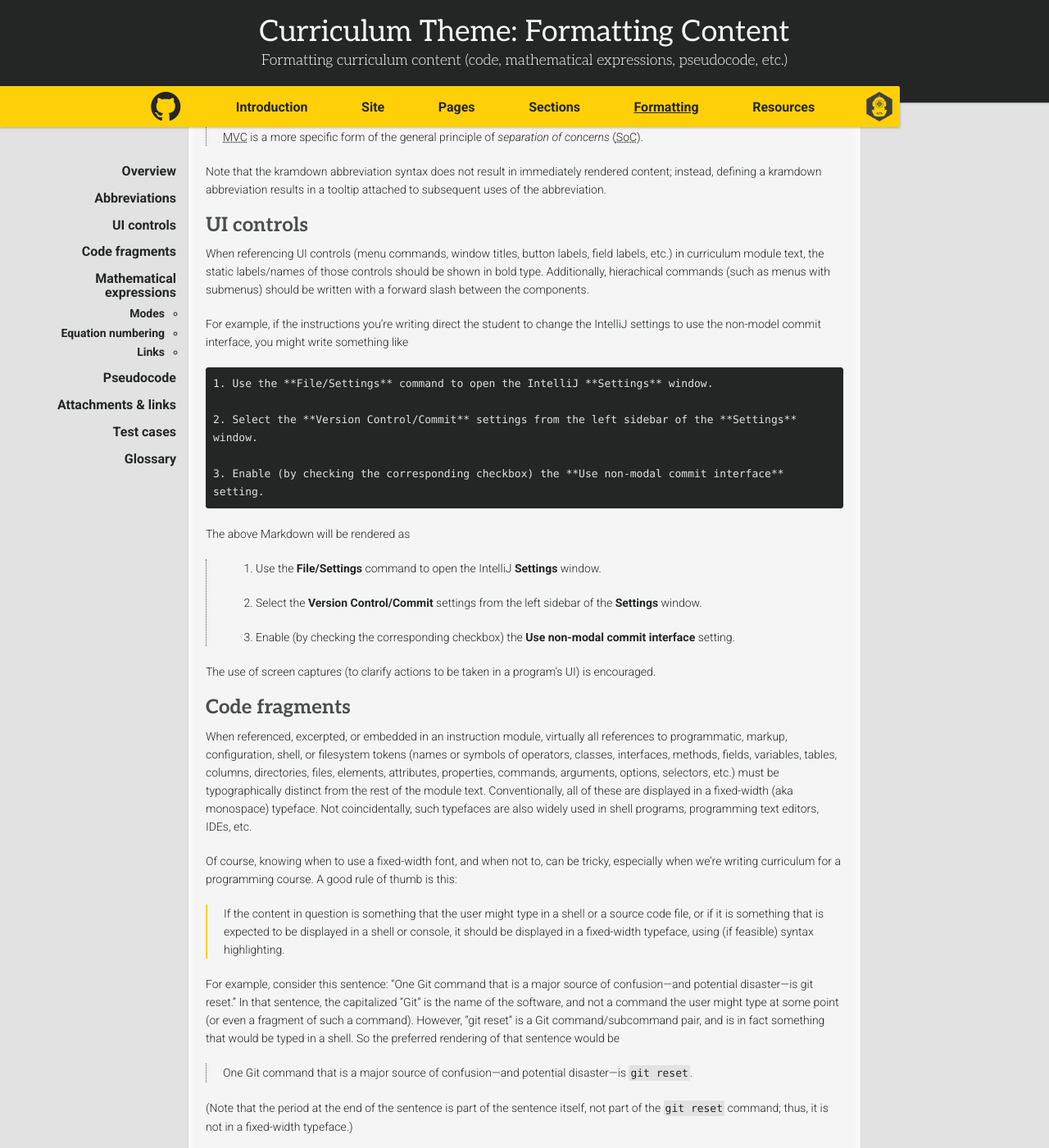
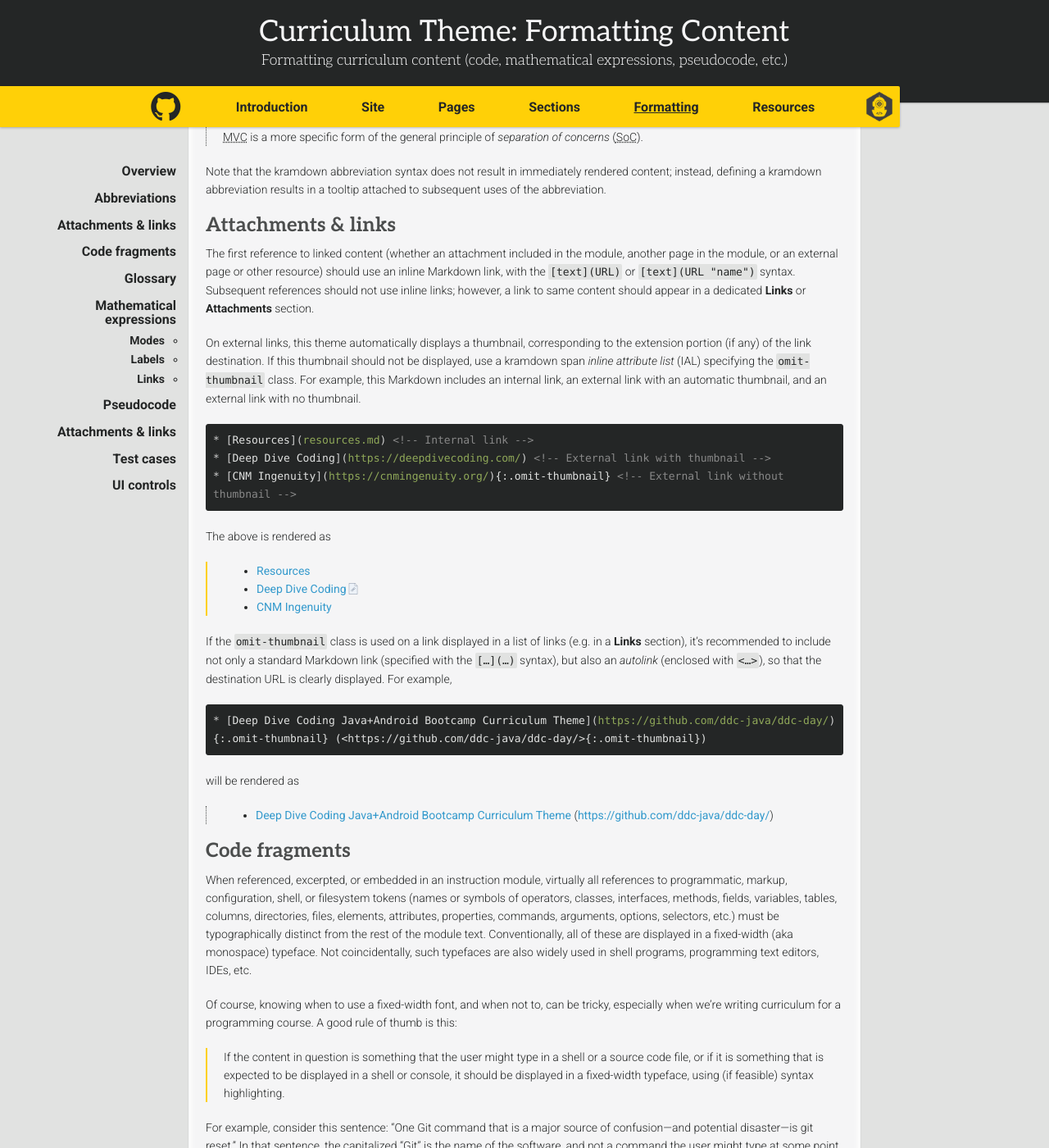
Before and after one commit to ddc-java/ddc-day, a Jekyll site: the page built from formatting.md, in a window 1280 px wide and 1400 px high, scrolled down 773 px. Shown: the whole window at 82% size. Built offline with Jekyll 4.4.1, drawn with Linux system fonts in a browser that asks for light colours; nearby versions of some CDN libraries; some web fonts are replaced; our own code applies the rules of GitHub Pages for plain Markdown files; formulas are drawn with MathJax 3; some of the changed text lies outside the part shown.

Commit message:
Rearrange formatting content

````diff
--- a/formatting.md
+++ b/formatting.md
@@ -40,30 +40,35 @@ The above will be rendered as
 
 Note that the kramdown abbreviation syntax does not result in immediately rendered content; instead, defining a kramdown abbreviation results in a tooltip attached to subsequent uses of the abbreviation.
 
-## UI controls
+## Attachments &amp; links
 
-When referencing UI controls (menu commands, window titles, button labels, field labels, etc.) in curriculum module text, the static labels/names of those controls should be shown in bold type. Additionally, hierachical commands (such as menus with submenus) should be written with a forward slash between the components.
+The first reference to linked content (whether an attachment included in the module, another page in the module, or an external page or other resource) should use an inline Markdown link, with the `[text](URL)` or `[text](URL "name")` syntax. Subsequent references should not use inline links; however, a link to same content should appear in a dedicated **Links** or **Attachments** section.
 
-For example, if the instructions you're writing direct the student to change the IntelliJ settings to use the non-model commit interface, you might write something like
+On external links, this theme automatically displays a thumbnail, corresponding to the extension portion (if any) of the link destination. If this thumbnail should not be displayed, use a kramdown span _inline attribute list_ (IAL) specifying the `omit-thumbnail` class. For example, this Markdown includes an internal link, an external link with an automatic thumbnail, and an external link with no thumbnail.
 
-```markup
-1. Use the **File/Settings** command to open the IntelliJ **Settings** window.
-
-2. Select the **Version Control/Commit** settings from the left sidebar of the **Settings** window.
-
-3. Enable (by checking the corresponding checkbox) the **Use non-modal commit interface** setting.
+```markdown
+* [Resources](resources.md) <!-- Internal link -->
+* [Deep Dive Coding](https://deepdivecoding.com/) <!-- External link with thumbnail -->
+* [CNM Ingenuity](https://cnmingenuity.org/){:.omit-thumbnail} <!-- External link without thumbnail -->
 ```
 
-The above Markdown will be rendered as
+The above is rendered as
 
-> 1. Use the **File/Settings** command to open the IntelliJ **Settings** window.
->
-> 2. Select the **Version Control/Commit** settings from the left sidebar of the **Settings** window.
->
-> 3. Enable (by checking the corresponding checkbox) the **Use non-modal commit interface** setting.
+> * [Resources](resources.md) <!-- Internal link -->
+> * [Deep Dive Coding](https://deepdivecoding.com/) <!-- External link with thumbnail -->
+> * [CNM Ingenuity](https://cnmingenuity.org/){:.omit-thumbnail} <!-- External link without thumbnail -->
+
+
+If the `omit-thumbnail` class is used on a link displayed in a list of links (e.g. in a **Links** section), it's recommended to include not only a standard Markdown link (specified with the `[…](…)` syntax), but also an _autolink_ (enclosed with `<…>`), so that the destination URL is clearly displayed. For example,
+
+```markdown
+* [Deep Dive Coding Java+Android Bootcamp Curriculum Theme](https://github.com/ddc-java/ddc-day/){:.omit-thumbnail} (<https://github.com/ddc-java/ddc-day/>{:.omit-thumbnail})
+```
+
+will be rendered as
+
+> * [Deep Dive Coding Java+Android Bootcamp Curriculum Theme](https://github.com/ddc-java/ddc-day/){:.omit-thumbnail} (<https://github.com/ddc-java/ddc-day/>{:.omit-thumbnail})
 {:.render-example}
-
-The use of screen captures (to clarify actions to be taken in a program's UI) is encouraged.
 
 ## Code fragments
 
@@ -122,6 +127,69 @@ This will be rendered as
 
 Prior to the advent of the fenced code block in most Markdown dialects, there was another way to write a code block: If one or more lines of text is indented at least 4 spaces in from the current indent level (but without setting a new indent level via a list), that block would be converted to an HTML `<pre>` element. That approach still works; however, fenced code blocks with language identifiers should be used for this purpose whenever possible.
 
+## Glossary
+
+If a curriculum module introduces several new terms, it should include a glossary section (possibly in a resources page). This should be written as a definition list, which is intended for precisely this purpose. Glossary entries in a single list should always be in alphabetical order; however, it may be useful to have multiple glossary lists, organized by category or topic.
+
+The Markdown extensions supported by kramdown include support for definition lists. However, please note that the syntax for definition lists is quite different from that for ordered and unordered lists.
+
+#### Example
+
+A glossary of basic Git-related terms could be written as follows:
+
+```markdown
+Branch
+: A named sub-tree of revisions within a repository. Every non-empty repository includes at least one branch (usually `master`). Changes to content in one branch do not directly affect content in other branches, unless/until those branches are merged.
+
+Commit
+: A timestamped record of a set of changes (new files, deleted files, modified files) recorded in a repository.
+
+Fork
+: A copy of a repository from one GitHub (or BitBucket, GitLab, etc.) account to another account.
+
+Git
+: A distributed version control system (DVCS), originally developed to help manage the source code of the Linux kernel.
+
+GitHub
+: A service that hosts repositories online, easing propagation of changes between collaborators and providing a web-based interface for repository management and making simple content changes.
+
+Merge
+: The act of incorporating new changes (commits) from one clone of a repository into another clone of the same repository, one branch of a repository into another brach of the same repository, or one forked repository (or the source of the fork) into another fork of the same repository (or the source of the fork).
+
+Repository
+: A collection of files (source code, documents, etc.) related to your project, in which you create and manage content.
+
+Version control system (VCS)
+: A system that records changes to a file or set of files over time so that you can recall specific versions.
+```
+
+The list above will be rendered as
+
+> Branch
+> : A named sub-tree of revisions within a repository. Every non-empty repository includes at least one branch (usually `master`). Changes to content in one branch do not directly affect content in other branches, unless/until those branches are merged.
+>
+> Commit
+> : A timestamped record of a set of changes (new files, deleted files, modified files) recorded in a repository.
+>
+> Fork
+> : A copy of a repository from one GitHub (or BitBucket, GitLab, etc.) account to another account.
+>
+> Git
+> : A distributed version control system (DVCS), originally developed to help manage the source code of the Linux kernel.
+>
+> GitHub
+> : A service that hosts repositories online, easing propagation of changes between collaborators and providing a web-based interface for repository management and making simple content changes.
+>
+> Merge
+> : The act of incorporating new changes (commits) from one clone of a repository into another clone of the same repository, one branch of a repository into another brach of the same repository, or one forked repository (or the source of the fork) into another fork of the same repository (or the source of the fork).
+>
+> Repository
+> : A collection of files (source code, documents, etc.) related to your project, in which you create and manage content.
+>
+> Version control system (VCS)
+> : A system that records changes to a file or set of files over time so that you can recall specific versions.
+{:.render-example}
+
 ## Mathematical expressions
 
 When the site content includes mathematical expressions, the choice of how to display them is largely a matter of aim:
@@ -163,11 +231,11 @@ which will be rendered as
 
 Simple mathematical expressions may also be written inline, using `$…$`. For example, `$c^2 = a^2 + b^2$` will be rendered as $c^2 = a^2 + b^2$. Note that a number of LaTeX environments---particularly for arranging multiple expressions together---are not supported in inline mode.
 
-### Equation numbering
+### Labels
 
 #### Automatic
 
-The _equation_ environment can be used to generate equation numbers automatically, by enclosing an equation in `\begin{equation} … \end{equation}`. For example, we can write _Euler's formula_, using the LaTeX equation environment, as
+The _equation_ environment can be used to generate equation numbers and use them to label mathematical expressions automatically, by enclosing an equation in `\begin{equation} … \end{equation}`. For example, we can write _Euler's formula_, using the LaTeX equation environment, as
 
 ```tex
 $$
@@ -390,8 +458,6 @@ will be rendered as
 > * [Deep Dive Coding Java+Android Bootcamp Curriculum Theme](https://github.com/ddc-java/ddc-day/){:.omit-thumbnail} (<https://github.com/ddc-java/ddc-day/>{:.omit-thumbnail})
 {:.render-example}
 
-Links to non-HTML content should include an embedded thumbnail along with the link text. This theme includes 3 pre-defined thumbnails, for PDF, ZIP, and audio
-
 ## Test cases
 
 Test cases should be written using tables, with clear and concise column headers indicating inputs, expected outputs, and expected exceptions. The guidelines for [code fragments](#code-fragments) apply here, and should include input and output values.
@@ -421,65 +487,27 @@ The above Markdown is rendered as
 > | `19` | `42` | `3.822271061867582` | `3.4557519189487724` |
 {:.render-example}
 
-## Glossary
+## UI controls
 
-If a curriculum module introduces several new terms, it should include a glossary section (possibly in a resources page). This should be written as a definition list, which is intended for precisely this purpose. Glossary entries in a single list should always be in alphabetical order; however, it may be useful to have multiple glossary lists, organized by category or topic.
+When referencing UI controls (menu commands, window titles, button labels, field labels, etc.) in curriculum module text, the static labels/names of those controls should be shown in bold type. Additionally, hierachical commands (such as menus with submenus) should be written with a forward slash between the components.
 
-The Markdown extensions supported by kramdown include support for definition lists. However, please note that the syntax for definition lists is quite different from that for ordered and unordered lists.
+For example, if the instructions you're writing direct the student to change the IntelliJ settings to use the non-model commit interface, you might write something like
 
-#### Example
+```markup
+1. Use the **File/Settings** command to open the IntelliJ **Settings** window.
 
-A glossary of basic Git-related terms could be written as follows:
+2. Select the **Version Control/Commit** settings from the left sidebar of the **Settings** window.
 
-```markdown
-Branch
-: A named sub-tree of revisions within a repository. Every non-empty repository includes at least one branch (usually `master`). Changes to content in one branch do not directly affect content in other branches, unless/until those branches are merged.
-
-Commit
-: A timestamped record of a set of changes (new files, deleted files, modified files) recorded in a repository.
-
-Fork
-: A copy of a repository from one GitHub (or BitBucket, GitLab, etc.) account to another account.
-
-Git
-: A distributed version control system (DVCS), originally developed to help manage the source code of the Linux kernel.
-
-GitHub
-: A service that hosts repositories online, easing propagation of changes between collaborators and providing a web-based interface for repository management and making simple content changes.
-
-Merge
-: The act of incorporating new changes (commits) from one clone of a repository into another clone of the same repository, one branch of a repository into another brach of the same repository, or one forked repository (or the source of the fork) into another fork of the same repository (or the source of the fork).
-
-Repository
-: A collection of files (source code, documents, etc.) related to your project, in which you create and manage content.
-
-Version control system (VCS)
-: A system that records changes to a file or set of files over time so that you can recall specific versions.
+3. Enable (by checking the corresponding checkbox) the **Use non-modal commit interface** setting.
 ```
 
-The list above will be rendered as
+The above Markdown will be rendered as
 
-> Branch
-> : A named sub-tree of revisions within a repository. Every non-empty repository includes at least one branch (usually `master`). Changes to content in one branch do not directly affect content in other branches, unless/until those branches are merged.
+> 1. Use the **File/Settings** command to open the IntelliJ **Settings** window.
 >
-> Commit
-> : A timestamped record of a set of changes (new files, deleted files, modified files) recorded in a repository.
+> 2. Select the **Version Control/Commit** settings from the left sidebar of the **Settings** window.
 >
-> Fork
-> : A copy of a repository from one GitHub (or BitBucket, GitLab, etc.) account to another account.
->
-> Git
-> : A distributed version control system (DVCS), originally developed to help manage the source code of the Linux kernel.
->
-> GitHub
-> : A service that hosts repositories online, easing propagation of changes between collaborators and providing a web-based interface for repository management and making simple content changes.
->
-> Merge
-> : The act of incorporating new changes (commits) from one clone of a repository into another clone of the same repository, one branch of a repository into another brach of the same repository, or one forked repository (or the source of the fork) into another fork of the same repository (or the source of the fork).
->
-> Repository
-> : A collection of files (source code, documents, etc.) related to your project, in which you create and manage content.
->
-> Version control system (VCS)
-> : A system that records changes to a file or set of files over time so that you can recall specific versions.
+> 3. Enable (by checking the corresponding checkbox) the **Use non-modal commit interface** setting.
 {:.render-example}
+
+The use of screen captures (to clarify actions to be taken in a program's UI) is encouraged.
````
